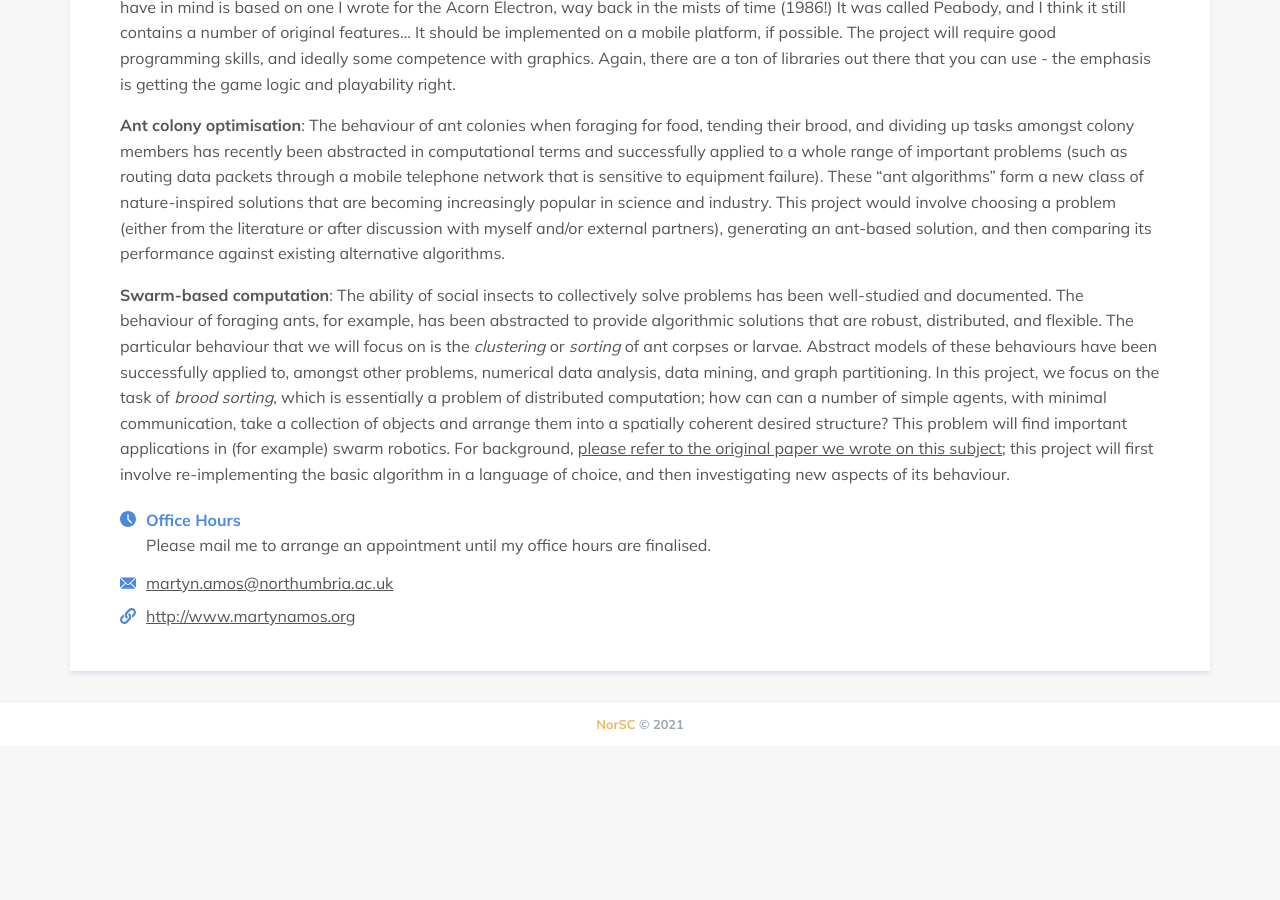
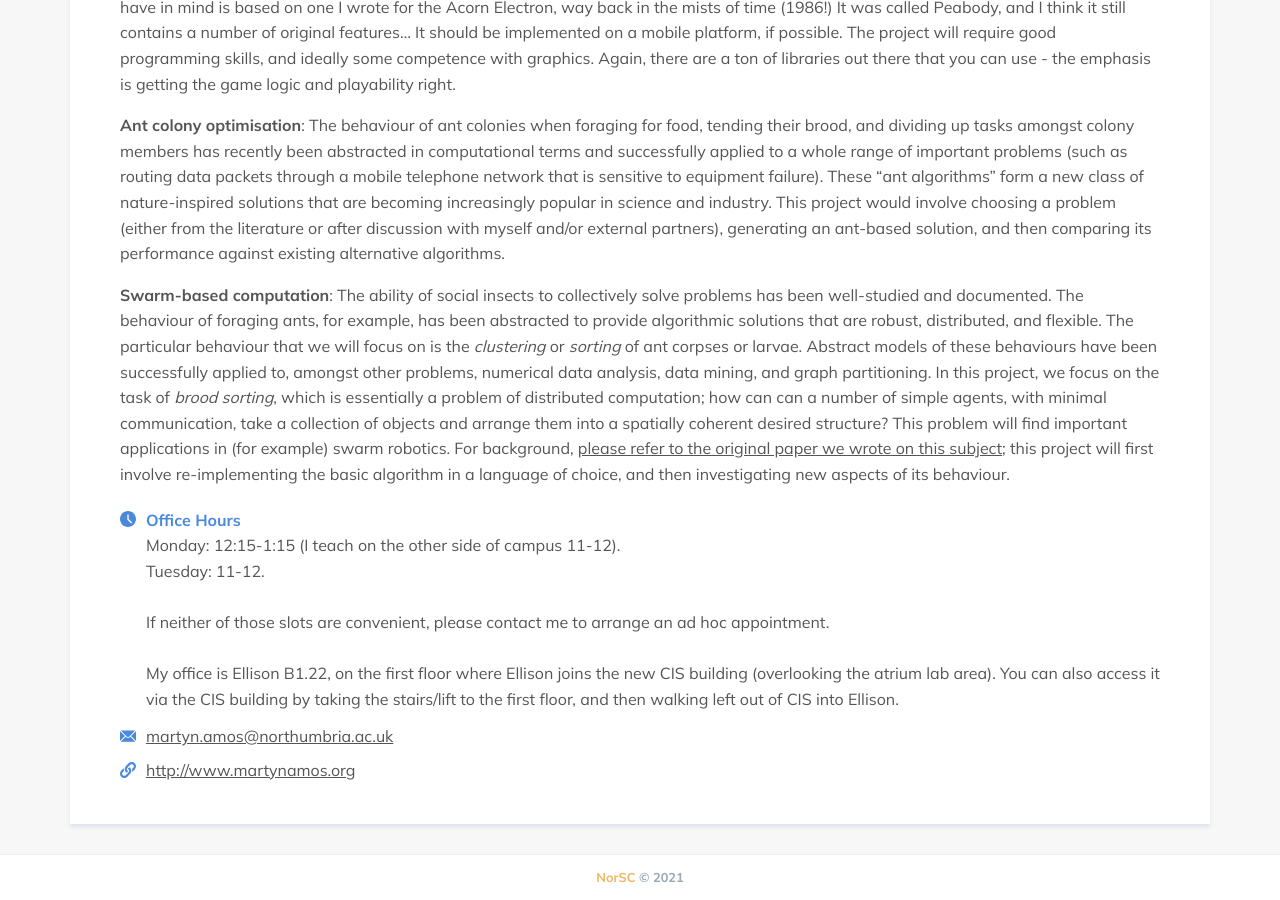
Before and after one commit to NorSC/supervisor-search, a Jekyll site: the page built from _supervisors/martyn-amos.md, in a window 1280 px wide and 900 px high, scrolled down 846 px. Built offline with Jekyll 4.4.1, drawn with Linux system fonts in a browser that asks for light colours; a script that is not in the unit is left out; before the commit the page ends 1592 px from its top, so only the background shows below that.

Commit message:
Update Supervisors “martyn-amos”

```diff
--- a/_supervisors/martyn-amos.md
+++ b/_supervisors/martyn-amos.md
@@ -4,7 +4,16 @@ title: Martyn Amos
 available: true
 email: martyn.amos@northumbria.ac.uk
 website: http://www.martynamos.org
-office_hours: Please mail me to arrange an appointment until my office hours are finalised.
+office_hours: >
+  Monday: 12:15-1:15 (I teach on the other side of campus 11-12).
+
+  Tuesday: 11-12.
+
+
+  If neither of those slots are convenient, please contact me to arrange an ad hoc appointment.
+
+
+  My office is Ellison B1.22, on the first floor where Ellison joins the new CIS building (overlooking the atrium lab area). You can also access it via the CIS building by taking the stairs/lift to the first floor, and then walking left out of CIS into Ellison.
 research_group: Northumbria Social Computing
 research_themes:
   - Artificial Intelligence
```
